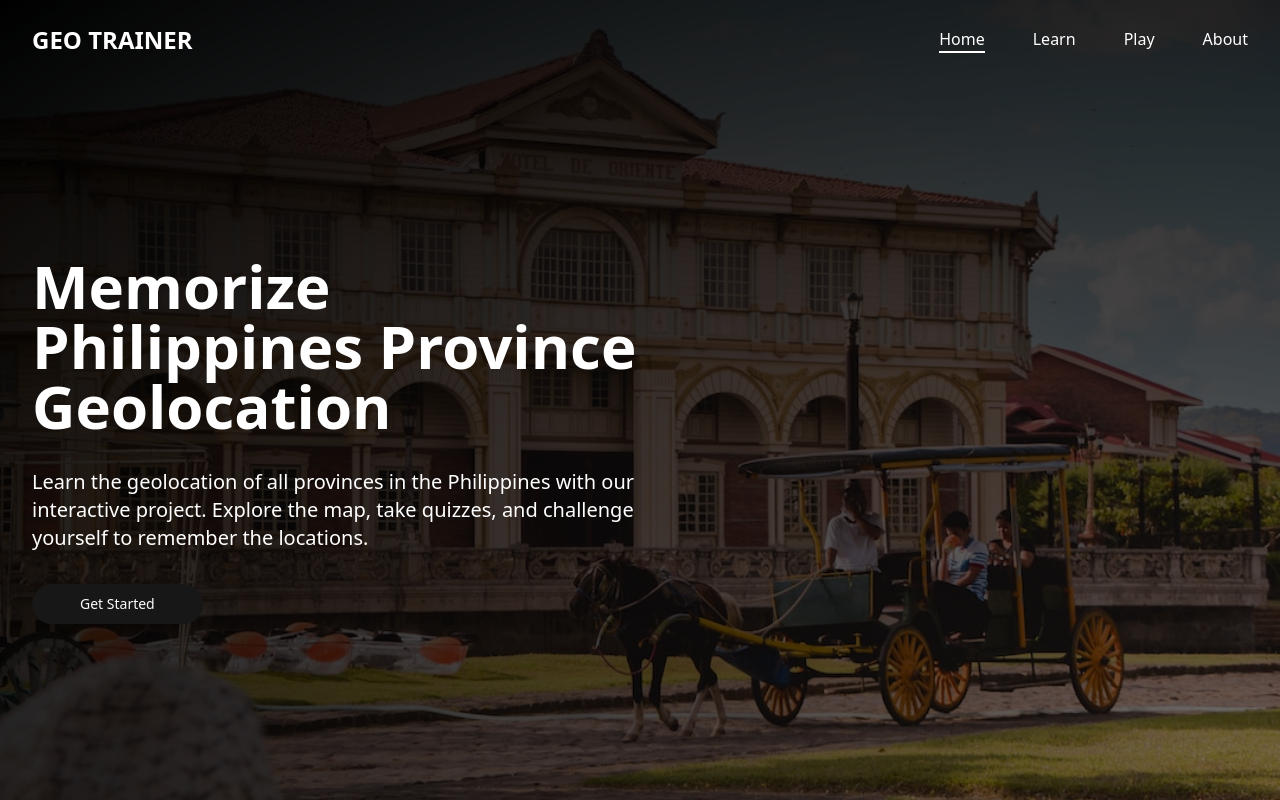
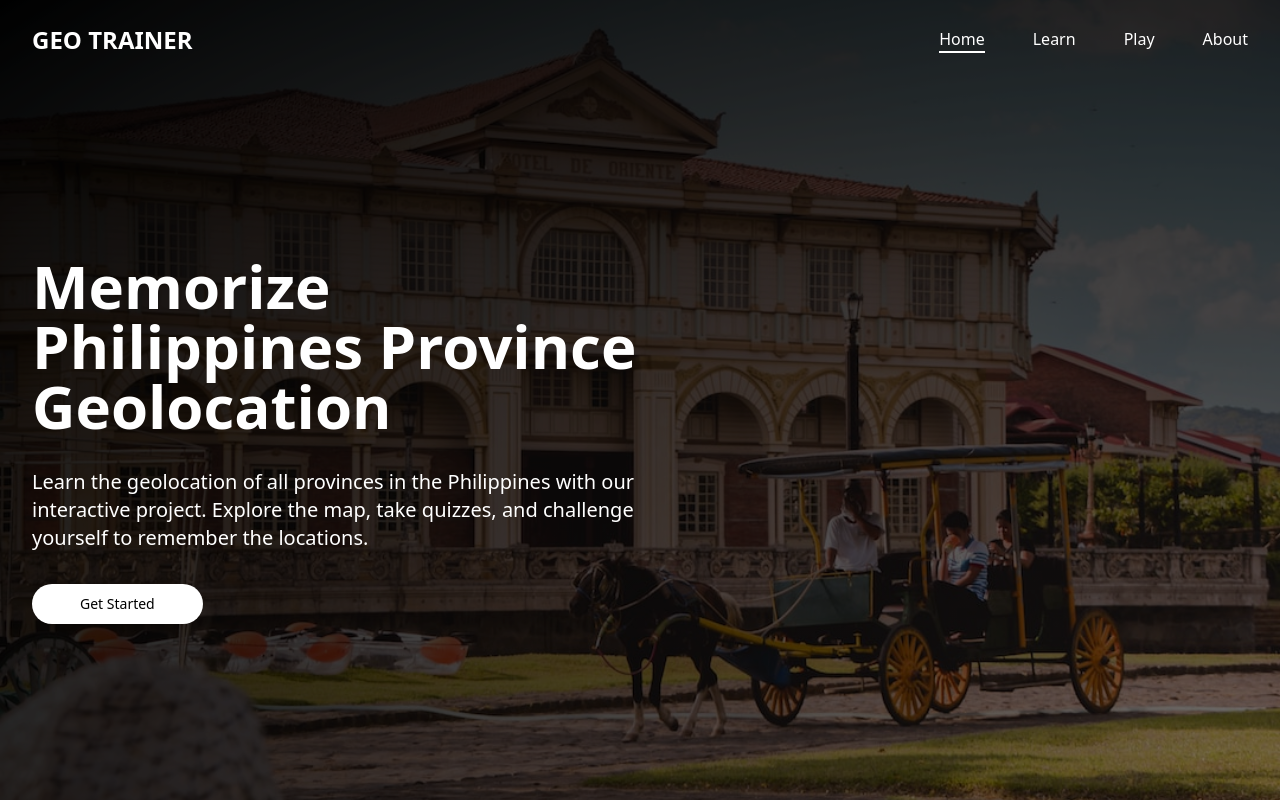
Before and after one commit to Sanjero20/geo-trainer, a Next.js app: page / in a window 1280 px wide. Built offline with nearby package versions, Linux system fonts and the light colour scheme.

Commit message:
Fix button color

```diff
--- a/src/app/(home)/get-started.tsx
+++ b/src/app/(home)/get-started.tsx
@@ -3,7 +3,7 @@ import { Button } from "@/components/ui/button";
 
 function GetStartedButton() {
   return (
-    <Button asChild className="w-fit rounded-full px-12">
+    <Button asChild className="w-fit rounded-full bg-white px-12 text-black">
       <Link href={"/learn"}>Get Started</Link>
     </Button>
   );
```
